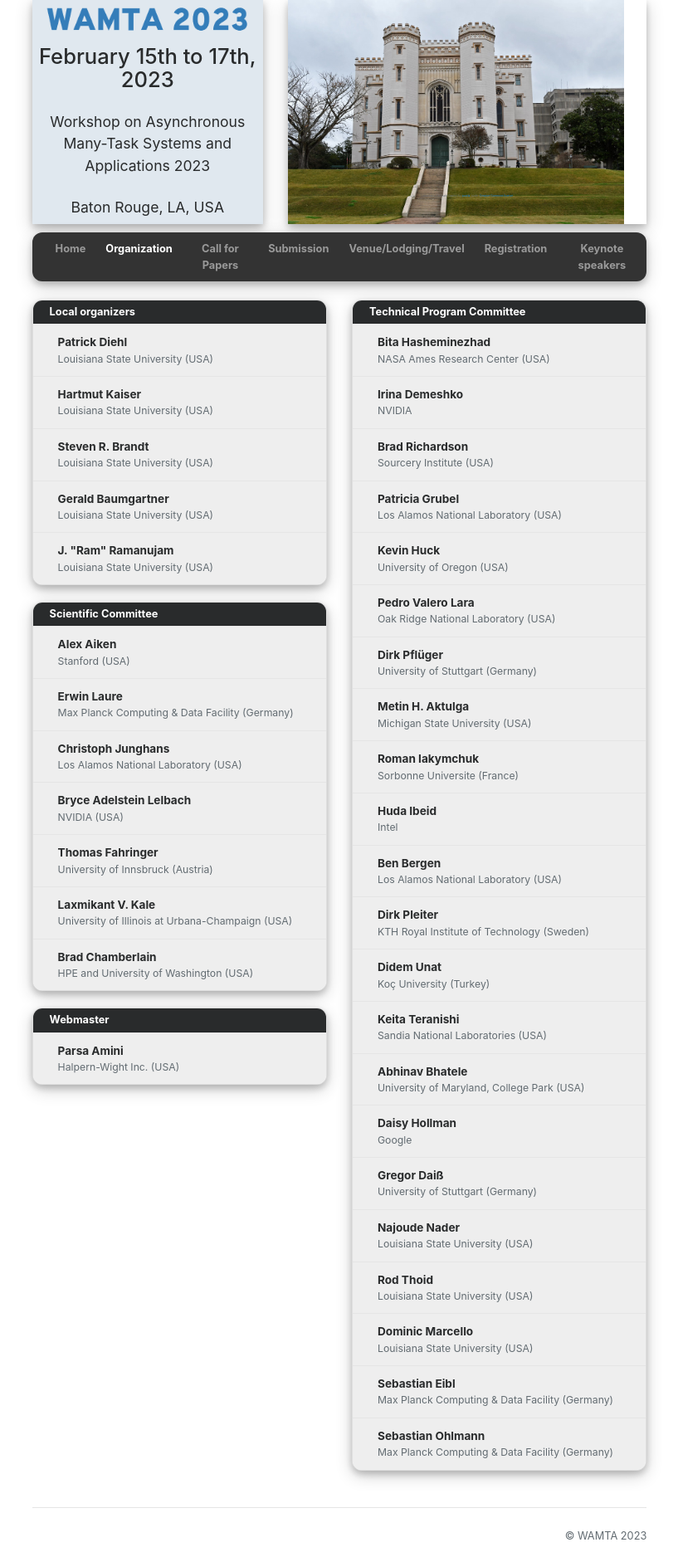
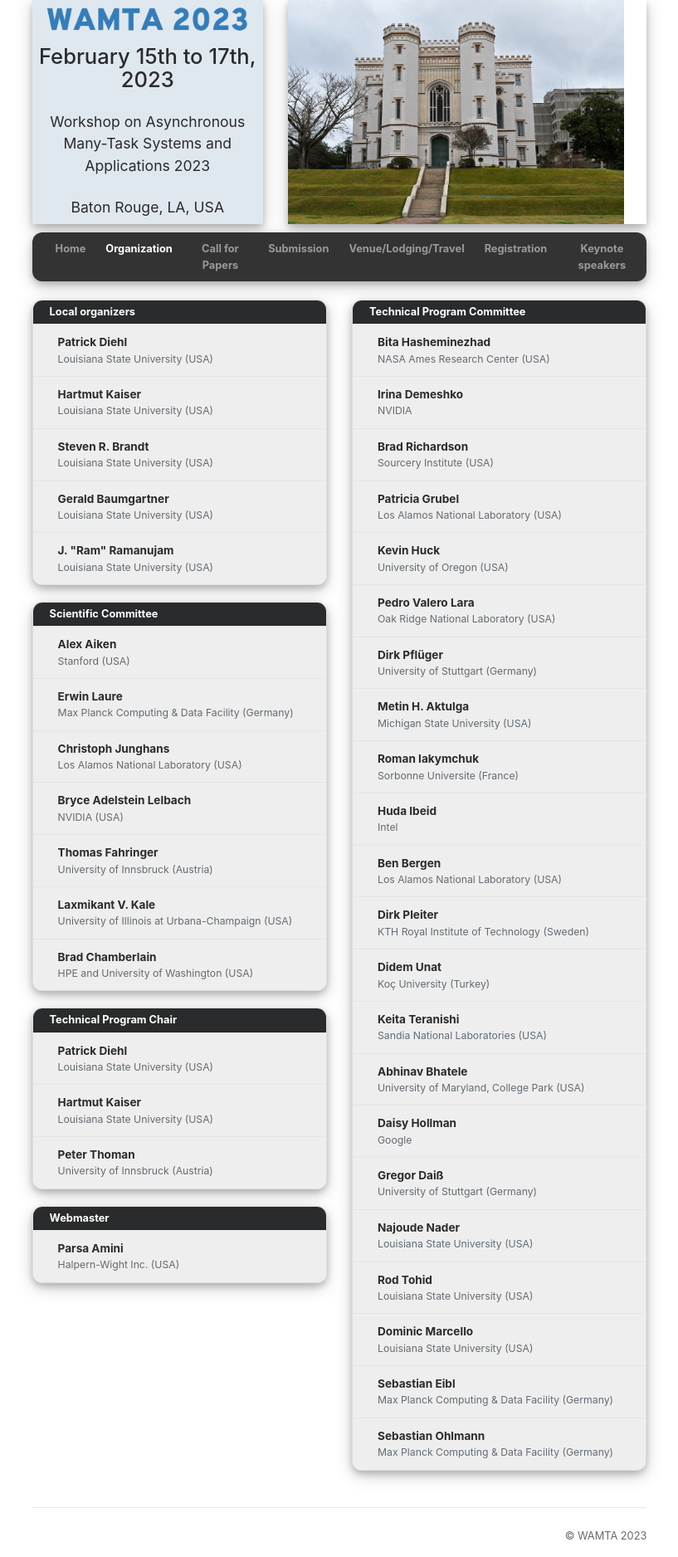
Before and after one commit to wamta26/WAMTA26.github.io, a Jekyll site: the page built from organization.html, in a window 1280 px wide. Shown: the whole page at 83% size, without its empty margins (231-1048 px from the left). Built offline with Jekyll 4.4.1, drawn with Linux system fonts in a browser that asks for light colours; nearby versions of some CDN libraries.

Commit message:
add technical program chair

```diff
--- a/_data/conference.yml
+++ b/_data/conference.yml
@@ -119,7 +119,7 @@ program_chair:
   - name: J. "Ram" Ramanujam
     org: Louisiana State University (USA)
     homepage: http://www.ece.lsu.edu/jxr/
-steering_committees:
+steering_committee:
   - name: Alex Aiken
     org: Stanford (USA)
     homepage: http://theory.stanford.edu/~aiken/
@@ -141,7 +141,7 @@ steering_committees:
   - name: Brad Chamberlain
     org: HPE and University of Washington (USA)
     homepage: https://homes.cs.washington.edu/~bradc/
-technical_program_committees:
+technical_program_committee:
   - name: Bita Hasheminezhad
     org: NASA Ames Research Center (USA)
     homepage:
@@ -196,18 +196,29 @@ technical_program_committees:
   - name: Najoude Nader
     org: Louisiana State University (USA)
     homepage:
-  - name: Rod Thoid
+  - name: Rod Tohid
     org: Louisiana State University (USA)
     homepage:
   - name: Dominic Marcello
     org: Louisiana State University (USA)
-    homepage:
+    homepage: https://www.phys.lsu.edu/~dmarcel/
   - name: Sebastian Eibl
-    org:  Max Planck Computing & Data Facility (Germany)
+    org: Max Planck Computing & Data Facility (Germany)
     homepage:
   - name:  Sebastian Ohlmann
-    org:  Max Planck Computing & Data Facility (Germany)
+    org: Max Planck Computing & Data Facility (Germany)
     homepage:
+
+technical_program_chair:
+  - name:  Patrick Diehl
+    org: Louisiana State University (USA)
+    homepage: https://www.diehlpk.de/
+  - name: Hartmut Kaiser
+    org: Louisiana State University (USA)
+    homepage: https://www.lsu.edu/eng/cse/people/faculty/kaiser.php
+  - name: Peter Thoman
+    org: University of Innsbruck (Austria)
+    homepage: https://dps.uibk.ac.at/~petert/
 
 webmaster:
   - name: Parsa Amini
--- a/organization.html
+++ b/organization.html
@@ -27,8 +27,8 @@ slide_id: 1
             <!--######### Scientific commitee ##########-->
             <div class="card">
                 <div class="card-header text-white bg-inverse"><strong>Scientific Committee</strong></div>
-                {% if site.data.conference.steering_committees %}
-                {% for committee in site.data.conference.steering_committees %}
+                {% if site.data.conference.steering_committee %}
+                {% for committee in site.data.conference.steering_committee %}
                 <div class="card-block bg-faded committee">
                     <p><a href="{{ committee.homepage }}"><strong>{{ committee.name }}</strong></a><p>
                     <p class="card-subtitle text-muted" style="font-size: 90%;">{{ committee.org }}</p>
@@ -41,6 +41,25 @@ slide_id: 1
                 </div>
                 {% endif %}
             </div>
+
+            <!--######### Technical program chair ##########-->
+            <div class="card">
+                <div class="card-header text-white bg-inverse"><strong>Technical Program Chair</strong></div>
+                {% if site.data.conference.technical_program_chair %}
+                {% for committee in site.data.conference.technical_program_chair %}
+                <div class="card-block bg-faded committee">
+                    <p><a href="{{ committee.homepage }}"><strong>{{ committee.name }}</strong></a><p>
+                    <p class="card-subtitle text-muted" style="font-size: 90%;">{{ committee.org }}</p>
+                </div>
+                {% endfor %}
+                {% else %}
+                <div class="card-block bg-faded committee">
+                    <p><strong>TBA</strong><p>
+                    <p class="card-subtitle text-muted" style="font-size: 90%;">TBA</p>
+                </div>
+                {% endif %}
+            </div>
+
             <!--######### webmaster ##########-->
             <div class="card">
                 <div class="card-header text-white bg-inverse"><strong>Webmaster</strong></div>
@@ -65,8 +84,8 @@ slide_id: 1
             <!--######### TPC ##########-->
             <div class="card">
                 <div class="card-header text-white bg-inverse"><strong>Technical Program Committee</strong></div>
-                {% if site.data.conference.technical_program_committees %}
-                {% for committee in site.data.conference.technical_program_committees %}
+                {% if site.data.conference.technical_program_committee %}
+                {% for committee in site.data.conference.technical_program_committee %}
                  <div class="card-block bg-faded committee">
                     <p><a href="{{ committee.homepage }}"><strong>{{ committee.name }}</strong></a><p>
                     <p class="card-subtitle text-muted" style="font-size: 90%;">{{ committee.org }}</p>
```
